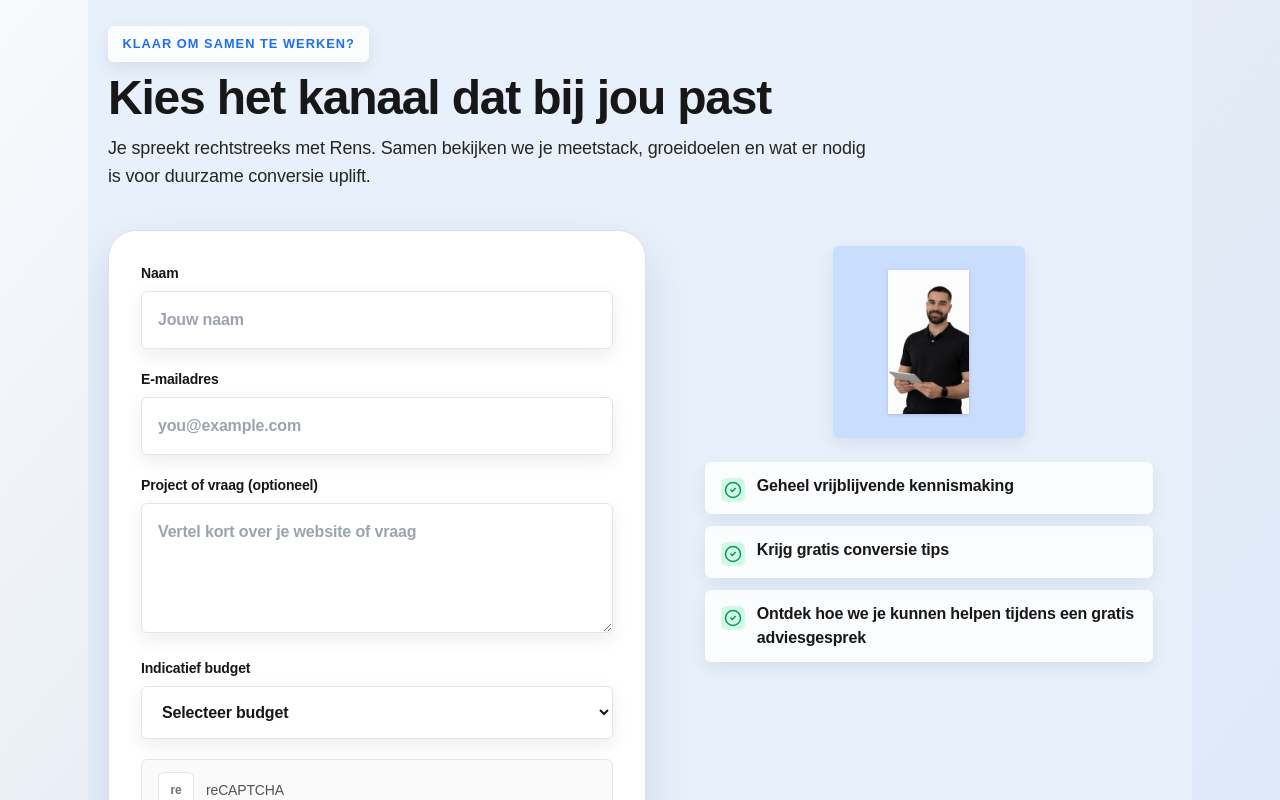
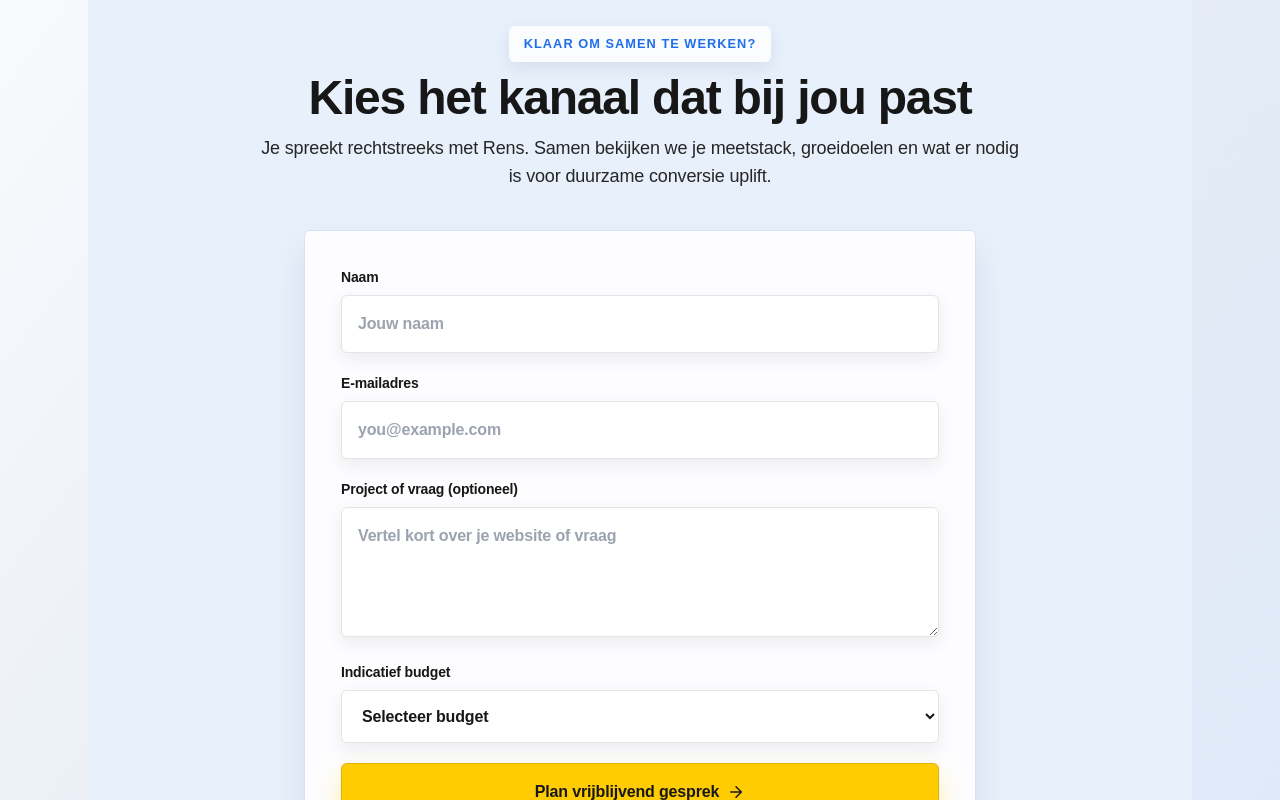
Before and after one commit to ProjectBibo/EcomMeasure3, a React (Vite) app: page /contact in a window 1280 px wide. Shown: the part 580-1380 px from the top of the page. Built offline with nearby package versions, Linux system fonts and the light colour scheme.

Commit message:
Tidy sitemap metadata and refresh contact form

```diff
--- a/src/components/Contact.jsx
+++ b/src/components/Contact.jsx
@@ -60,22 +60,22 @@ export default function Contact() {
           whileInView={shouldReduceMotion ? { opacity: 1 } : { opacity: 1, y: 0 }}
           viewport={shouldReduceMotion ? undefined : { once: true }}
           transition={shouldReduceMotion ? undefined : { duration: 0.6, ease: "easeOut" }}
-          className="space-y-3"
+          className="mx-auto max-w-3xl space-y-3 text-center"
         >
-          <span className="pill-badge bg-white/80 text-brand-blue shadow-sm">{t.badge}</span>
+          <span className="pill-badge mx-auto bg-white/80 text-brand-blue shadow-sm">{t.badge}</span>
           <h2 className="text-4xl font-extrabold leading-tight tracking-tight text-neutral-900 sm:text-5xl">
             {t.heading}
           </h2>
-          <p className="max-w-3xl text-lg text-neutral-800">{t.intro}</p>
+          <p className="text-lg text-neutral-800">{t.intro}</p>
         </motion.div>
 
-        <div className="grid gap-10 lg:grid-cols-[1.05fr_0.95fr] lg:items-start">
+        <div className="mx-auto flex max-w-3xl flex-col items-center gap-8">
           <motion.form
             initial={shouldReduceMotion ? false : { opacity: 0, y: 20 }}
             whileInView={shouldReduceMotion ? { opacity: 1 } : { opacity: 1, y: 0 }}
             viewport={shouldReduceMotion ? undefined : { once: true }}
             transition={shouldReduceMotion ? undefined : { duration: 0.5, delay: 0.1 }}
-            className="rounded-[28px] border border-[#d8e2f1] bg-white p-7 shadow-[0_22px_48px_rgba(15,23,42,0.12)] sm:p-8"
+            className="w-full max-w-2xl space-y-5 rounded-3xl border border-[#d8e2f1] bg-white/90 p-8 shadow-[0_18px_36px_rgba(15,23,42,0.08)] sm:p-9"
             action="https://formspree.io/f/mpqzpevp"
             method="POST"
             onSubmit={handleSubmit}
@@ -124,12 +124,6 @@ export default function Contact() {
                   ))}
                 </select>
               </label>
-              <div className="flex items-center gap-3 rounded-2xl border border-neutral-200 bg-neutral-50 px-4 py-3 text-sm font-medium text-neutral-600">
-                <div className="flex h-9 w-9 items-center justify-center rounded-lg border border-neutral-200 bg-white text-neutral-500">
-                  <span className="text-xs font-bold">re</span>
-                </div>
-                <span>reCAPTCHA</span>
-              </div>
               <button
                 type="submit"
                 id="cta-primary"
@@ -149,17 +143,8 @@ export default function Contact() {
             whileInView={shouldReduceMotion ? { opacity: 1 } : { opacity: 1, y: 0 }}
             viewport={shouldReduceMotion ? undefined : { once: true }}
             transition={shouldReduceMotion ? undefined : { duration: 0.55, delay: 0.12 }}
-            className="flex flex-col items-center gap-6 lg:pt-4"
+            className="w-full max-w-2xl space-y-3"
           >
-            <div className="flex h-48 w-48 items-center justify-center rounded-full bg-[#c9ddff] shadow-lg ring-8 ring-[#e7f0fb]">
-              <img
-                src="/Ik.svg"
-                alt="Portret van de consultant"
-                className="h-36 w-36 object-contain drop-shadow"
-                loading="lazy"
-              />
-            </div>
-            <div className="w-full max-w-md space-y-3">
             {checklistHighlights.map((item) => (
               <div key={item} className="flex items-start gap-3 rounded-2xl bg-white/80 px-4 py-3 shadow-sm">
                 <span className="mt-1 flex h-6 w-6 flex-shrink-0 items-center justify-center rounded-full bg-emerald-100 text-emerald-600">
@@ -168,7 +153,6 @@ export default function Contact() {
                 <p className="text-base font-semibold text-neutral-900">{item}</p>
               </div>
             ))}
-            </div>
           </motion.div>
         </div>
       </div>
```
Also changed, not shown: 2 other files (tests, documents, lock files or other folders). Lines whose indentation alone changed are shown as unchanged.
